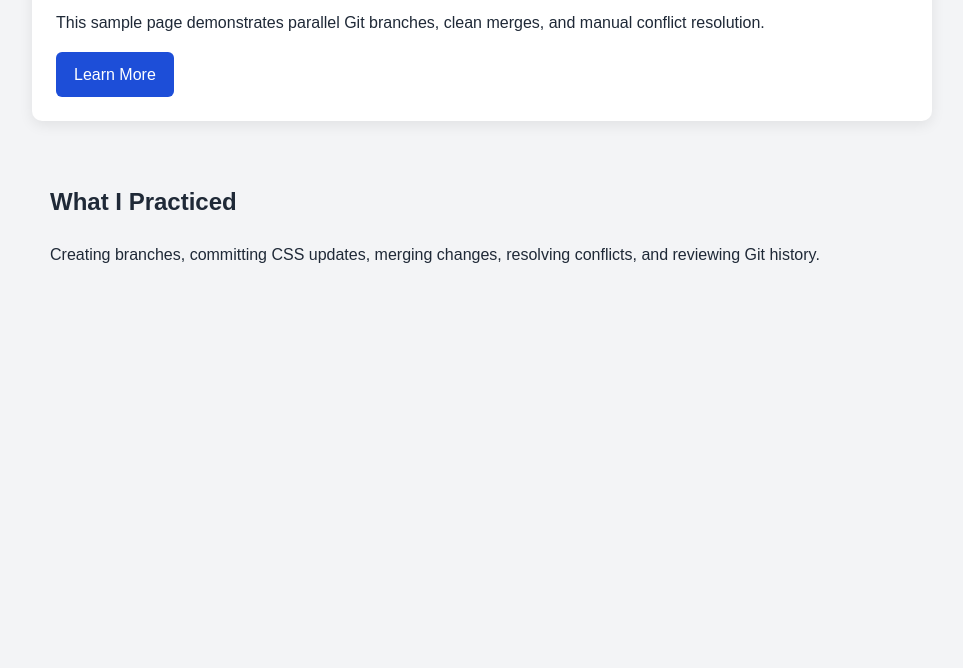
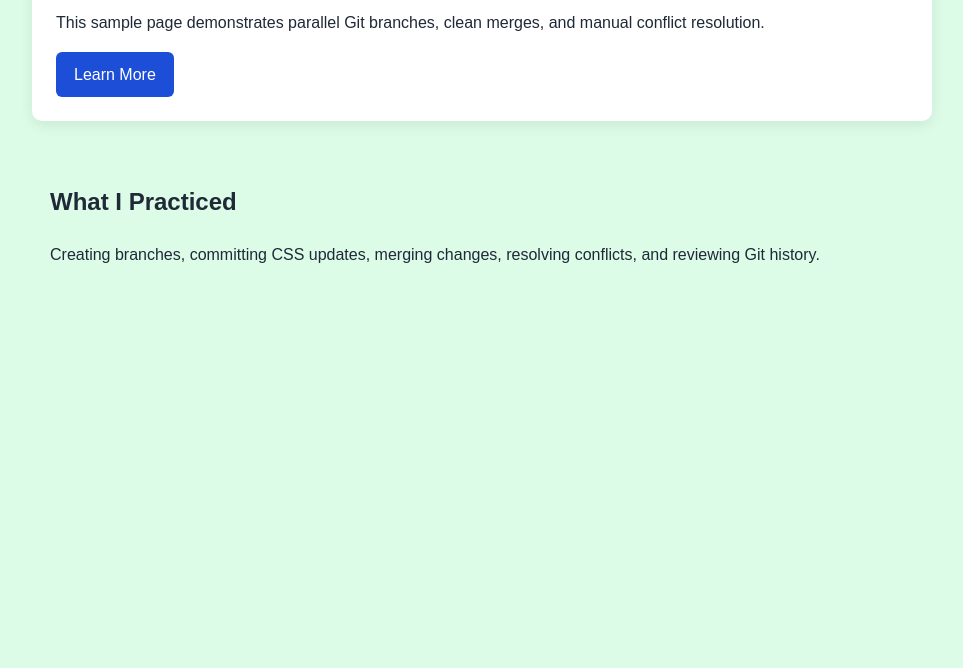
Before and after one commit to shaurovemon75/2023100000315_3_Gitlab, a plain HTML site: page index.html in a window 1280 px wide. Shown: the part 132-800 px from the top of the page, without its empty margins (158-1121 px from the left). Drawn offline with Linux system fonts and the light colour scheme.

Commit message:
Change background color in branch-2

```diff
--- a/index.css
+++ b/index.css
@@ -5,7 +5,7 @@
 body {
   margin: 0;
   font-family: Arial, sans-serif;
-  background-color: #f3f4f6;
+  background-color: #dcfce7;
   color: #1f2937;
   line-height: 1.6;
 }
```
